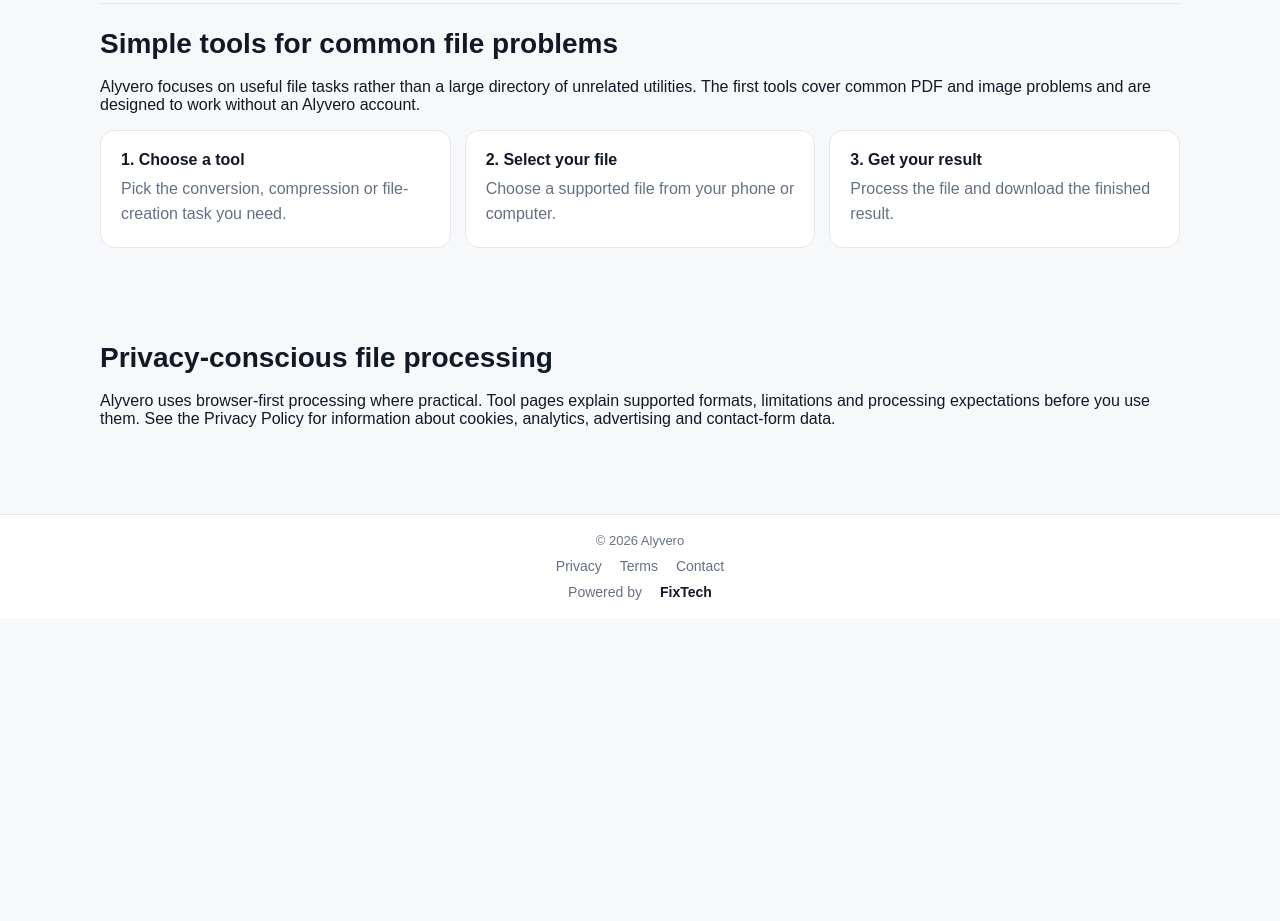
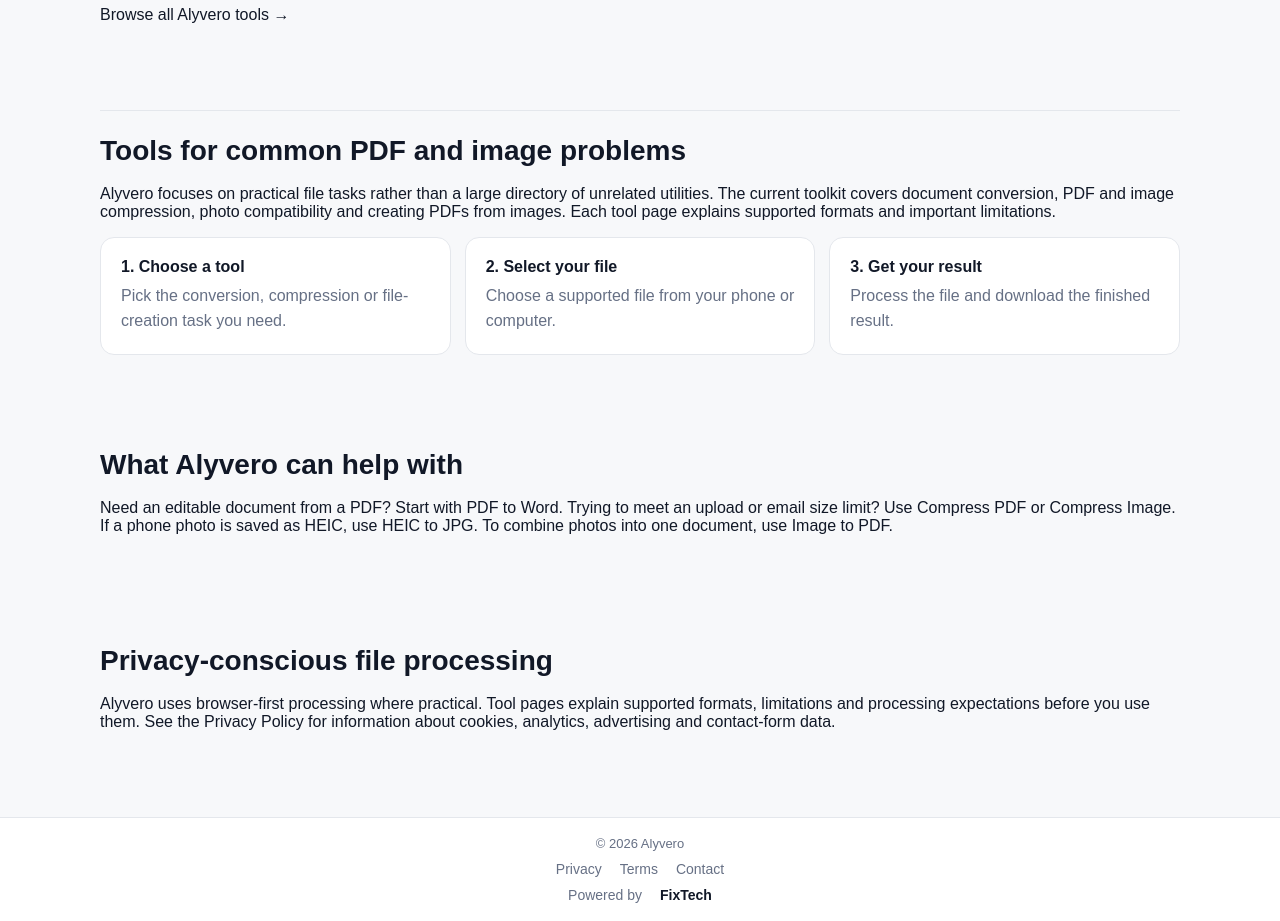
Before and after one commit to rindodi/alyvero, a Next.js app: page / in a window 1280 px wide. Shown: the part 840-1761 px from the top of the page. Before the commit the page ends 1458 px from the top, so only its background shows below. Built offline with nearby package versions, Linux system fonts and the light colour scheme.

Commit message:
feat: improve homepage and tool page SEO content

```diff
--- a/app/page.tsx
+++ b/app/page.tsx
@@ -1,15 +1,15 @@
 import type { Metadata } from "next";
+import Link from "next/link";
 import { tools } from "@/lib/tools";
 
 export const metadata: Metadata = {
-  title: "Online File Tools | PDF & Image Utilities",
-  description:
-    "Use Alyvero's free online file tools to convert PDF to Word, compress PDFs and images, convert HEIC to JPG, and create PDFs from images.",
+  title: "Free Online File Tools for PDF & Images",
+  description: "Alyvero provides free browser-based tools for PDF and image problems: PDF to Word, PDF compression, image compression, HEIC to JPG and image to PDF.",
   alternates: { canonical: "/" },
   openGraph: {
-    title: "Online File Tools | Alyvero",
-    description: "Free browser-based PDF and image tools for everyday file problems.",
-    url: "https://alyvero.vercel.app/",
+    title: "Free Online File Tools for PDF & Images | Alyvero",
+    description: "Simple browser-based tools for converting, compressing and creating PDF and image files.",
+    url: "https://www.alyvero.co.ke/",
     type: "website",
   },
 };
@@ -18,12 +18,13 @@ export default function Home() {
   return (
     <div className="container">
       <section className="hero">
+        <p className="eyebrow">Alyvero online file tools</p>
         <h1>Solve it.<br />Get it done.</h1>
         <p>
-          Simple online tools for converting, compressing and creating files directly from
-          your browser. Choose a specific tool, process your file and download the result.
+          Simple online tools for converting, compressing and creating files directly from your browser.
+          Choose a specific tool, process your file and download the result.
         </p>
-        <form className="search-box" action="/#tools">
+        <form className="search-box" action="/tools">
           <input name="q" placeholder="What do you need to do?" aria-label="Search Alyvero tools" />
           <button type="submit">Find a tool</button>
         </form>
@@ -37,12 +38,14 @@ export default function Home() {
             </a>
           ))}
         </div>
+        <p className="section-link"><Link href="/tools">Browse all Alyvero tools →</Link></p>
       </section>
       <section className="section info-section">
-        <h2>Simple tools for common file problems</h2>
+        <h2>Tools for common PDF and image problems</h2>
         <p>
-          Alyvero focuses on useful file tasks rather than a large directory of unrelated utilities.
-          The first tools cover common PDF and image problems and are designed to work without an Alyvero account.
+          Alyvero focuses on practical file tasks rather than a large directory of unrelated utilities.
+          The current toolkit covers document conversion, PDF and image compression, photo compatibility
+          and creating PDFs from images. Each tool page explains supported formats and important limitations.
         </p>
         <div className="steps">
           <div><strong>1. Choose a tool</strong><p>Pick the conversion, compression or file-creation task you need.</p></div>
@@ -51,11 +54,22 @@ export default function Home() {
         </div>
       </section>
       <section className="section">
+        <h2>What Alyvero can help with</h2>
+        <p>
+          Need an editable document from a PDF? Start with <Link href="/pdf-to-word">PDF to Word</Link>.
+          Trying to meet an upload or email size limit? Use <Link href="/compress-pdf">Compress PDF</Link> or
+          <Link href="/compress-image"> Compress Image</Link>. If a phone photo is saved as HEIC, use
+          <Link href="/heic-to-jpg"> HEIC to JPG</Link>. To combine photos into one document, use
+          <Link href="/image-to-pdf"> Image to PDF</Link>.
+        </p>
+      </section>
+      <section className="section">
         <h2>Privacy-conscious file processing</h2>
         <p>
           Alyvero uses browser-first processing where practical. Tool pages explain supported formats,
           limitations and processing expectations before you use them. See the{" "}
-          <a href="/privacy">Privacy Policy</a> for information about cookies, analytics, advertising and contact-form data.
+          <Link href="/privacy">Privacy Policy</Link> for information about cookies, analytics,
+          advertising and contact-form data.
         </p>
       </section>
     </div>
```
